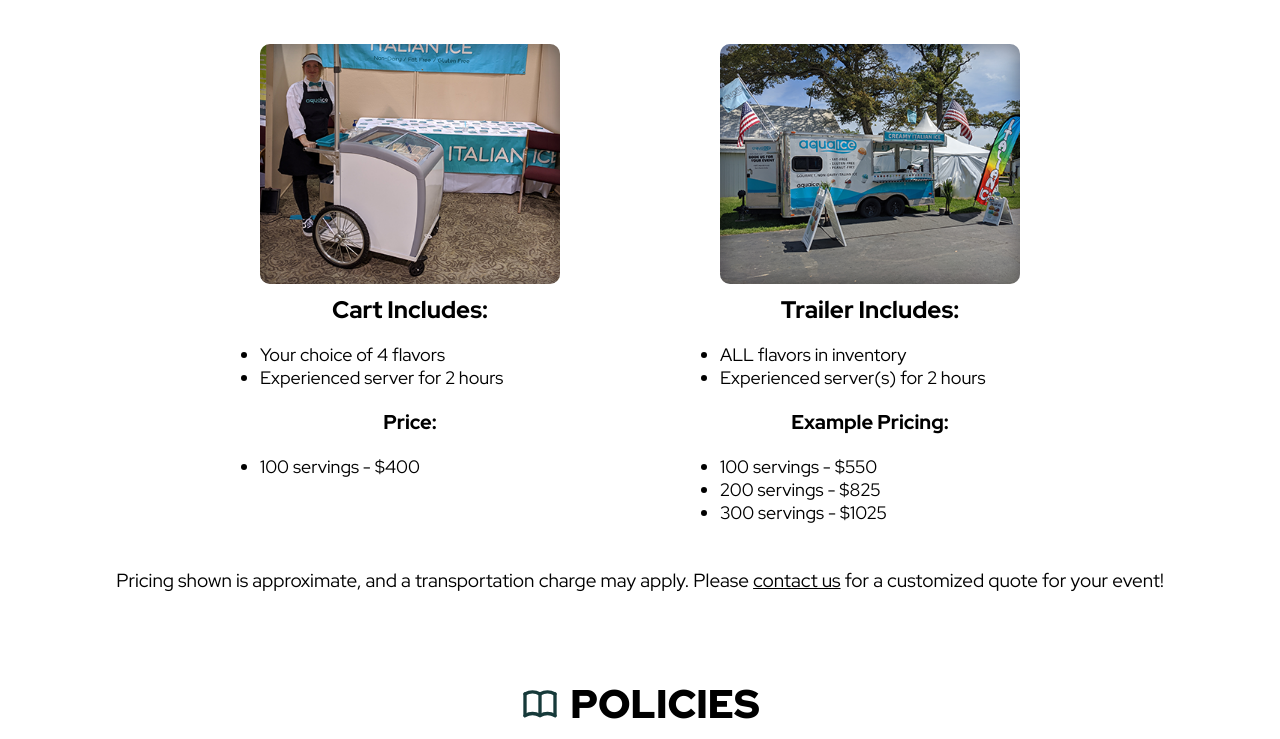
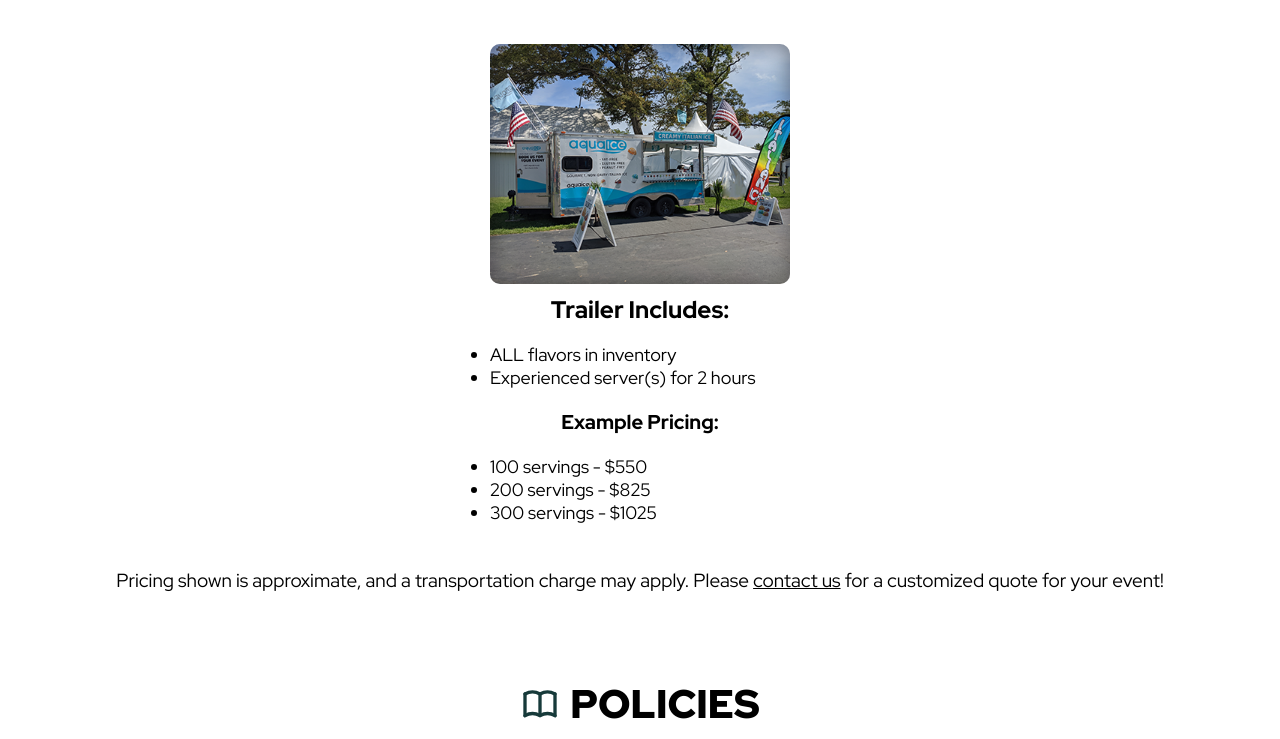
Before and after one commit to Aqua-Ice/AquaIce.us, a website: page src/pages/book.html in a window 1280 px wide. Shown: the part 588-1327 px from the top of the page. Drawn offline with nearby package versions, Linux system fonts and the light colour scheme; files that its build step writes are made by us from their sources; files whose address does not match are found by name.

Commit message:
Remove cart option

```diff
--- a/src/pages/book.html
+++ b/src/pages/book.html
@@ -43,7 +43,7 @@
 			<section class="booking">
 				<h1 class="package-title">Event Packages</h1>
                 <div class="package-sidebyside">
-                    <div class="sidebyside-pkg">
+                    <!-- <div class="sidebyside-pkg">
                         <div class="img" style="background-image:url('../assets/cart_photo_3.png')"></div>
                         <h2 class="package-name">Cart Includes:</h2>
                         <ul>
@@ -55,7 +55,7 @@
                             <li>100 servings - $400</li>
                             <br><br>
                         </ul>
-                    </div>
+                    </div> -->
                     <div class="sidebyside-pkg">
                         <div class="img" style="background-image:url('../assets/trailer_photo_5.png')"></div>
                         <h2 class="package-name">Trailer Includes:</h2>
```
